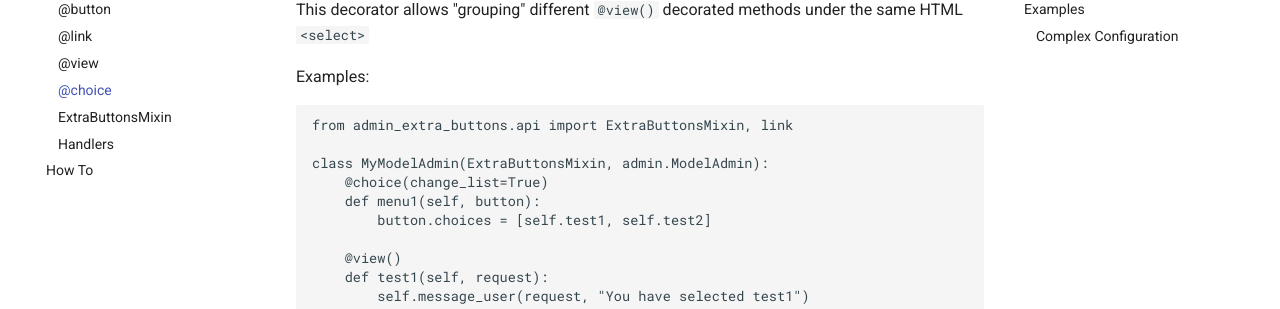
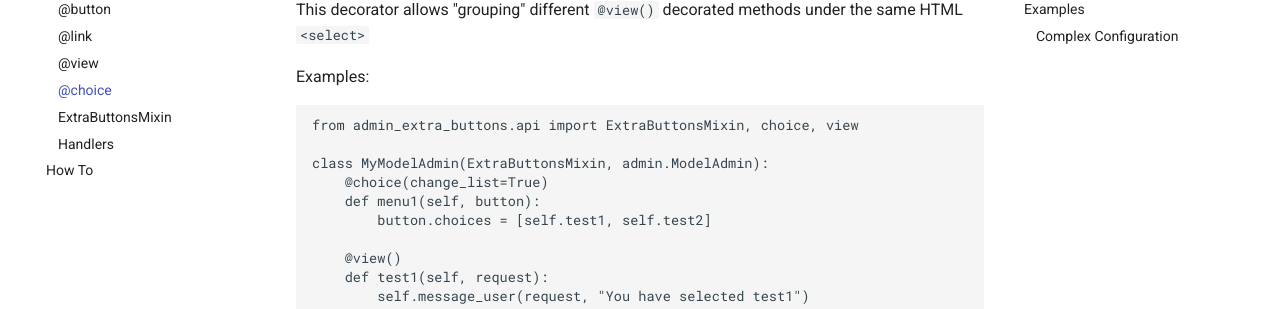
Before and after one commit to saxix/django-admin-extra-buttons, an MkDocs documentation site: the page built from docs/api/choice.md, in a window 1280 px wide and 900 px high. Shown: the part 183-492 px from the top of the window. Built offline with MkDocs 1.6.1 and Material for MkDocs 9.7.7, drawn with Linux system fonts in a browser that asks for light colours; comment, search, counter and statistics services are not loaded; some of the changed text lies outside the part shown.

Commit message:
updates docs

```diff
--- a/docs/api/choice.md
+++ b/docs/api/choice.md
@@ -5,7 +5,7 @@ This decorator allows "grouping" different `@view()` decorated methods under the
 
 Examples:
 
-    from admin_extra_buttons.api import ExtraButtonsMixin, link
+    from admin_extra_buttons.api import ExtraButtonsMixin, choice, view
 
     class MyModelAdmin(ExtraButtonsMixin, admin.ModelAdmin):
         @choice(change_list=True)
```
